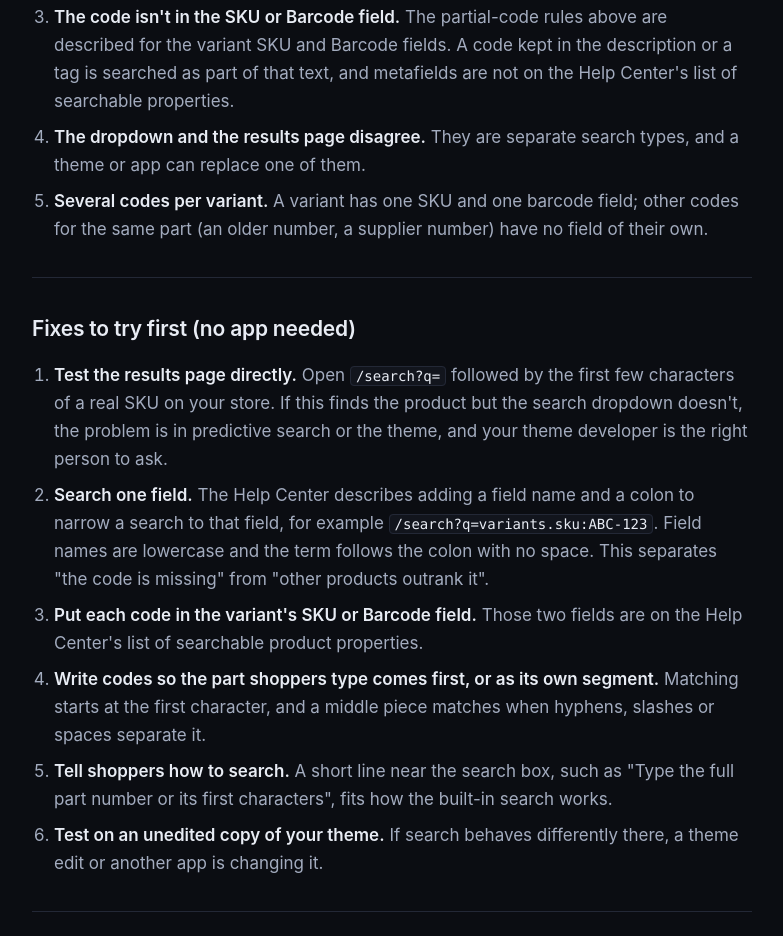
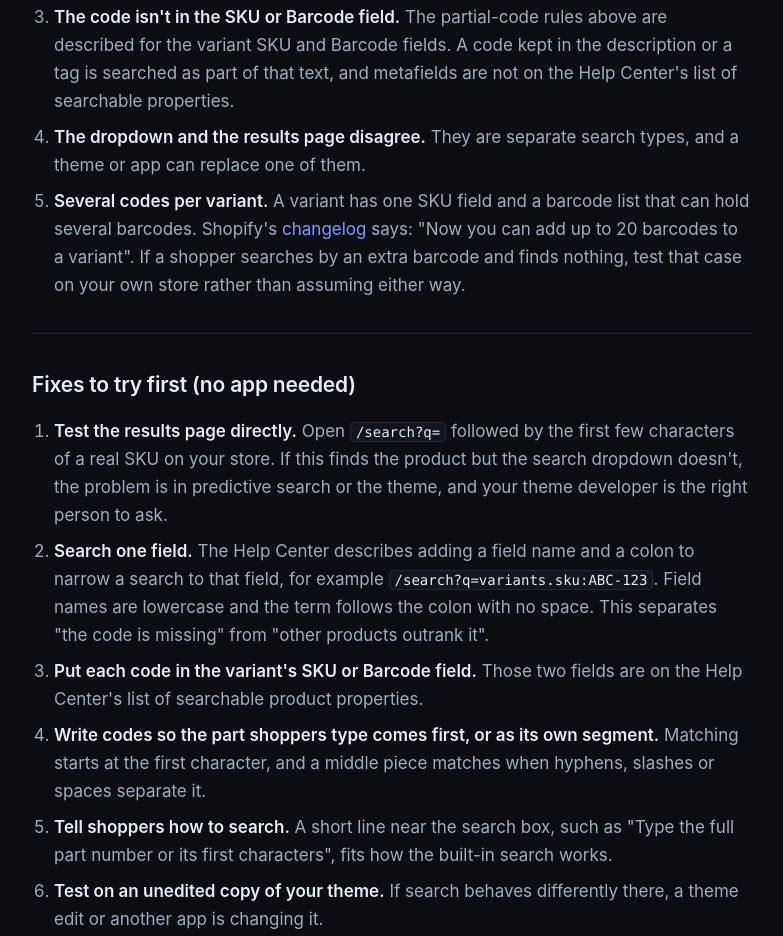
Before and after one commit to donnywin85/donnyautomation-com, a plain HTML site: page guides/sku-barcode-search/index.html in a window 1280 px wide. Shown: the part 1371-2307 px from the top of the page, without its empty margins (248-1031 px from the left). Drawn offline with Linux system fonts and the light colour scheme.

Commit message:
Guide: barcode list fact and Barcove every-barcode line; home links the guide

```diff
--- a/guides/sku-barcode-search/index.html
+++ b/guides/sku-barcode-search/index.html
@@ -110,8 +110,11 @@
     properties.</li>
     <li><strong>The dropdown and the results page disagree.</strong> They are separate search types, and
     a theme or app can replace one of them.</li>
-    <li><strong>Several codes per variant.</strong> A variant has one SKU and one barcode field; other
-    codes for the same part (an older number, a supplier number) have no field of their own.</li>
+    <li><strong>Several codes per variant.</strong> A variant has one SKU field and a barcode list that
+    can hold several barcodes. Shopify's
+    <a href="https://changelog.shopify.com/posts/multiple-barcodes-in-variants">changelog</a>
+    says: "Now you can add up to 20 barcodes to a variant". If a shopper searches by an extra barcode
+    and finds nothing, test that case on your own store rather than assuming either way.</li>
   </ol>
 </section>
 
@@ -146,6 +149,7 @@
     theme. What it does today:</p>
     <ul>
       <li>Searches each variant's SKU and barcode.</li>
+      <li>Searches every barcode saved in a variant's barcode list.</li>
       <li>Searches extra barcodes stored in variant metafields that you choose, so one variant can be
       found by several codes.</li>
       <li>Matches a code with or without dashes.</li>
```
Also changed, not shown: index.html (+1 -0 lines).
